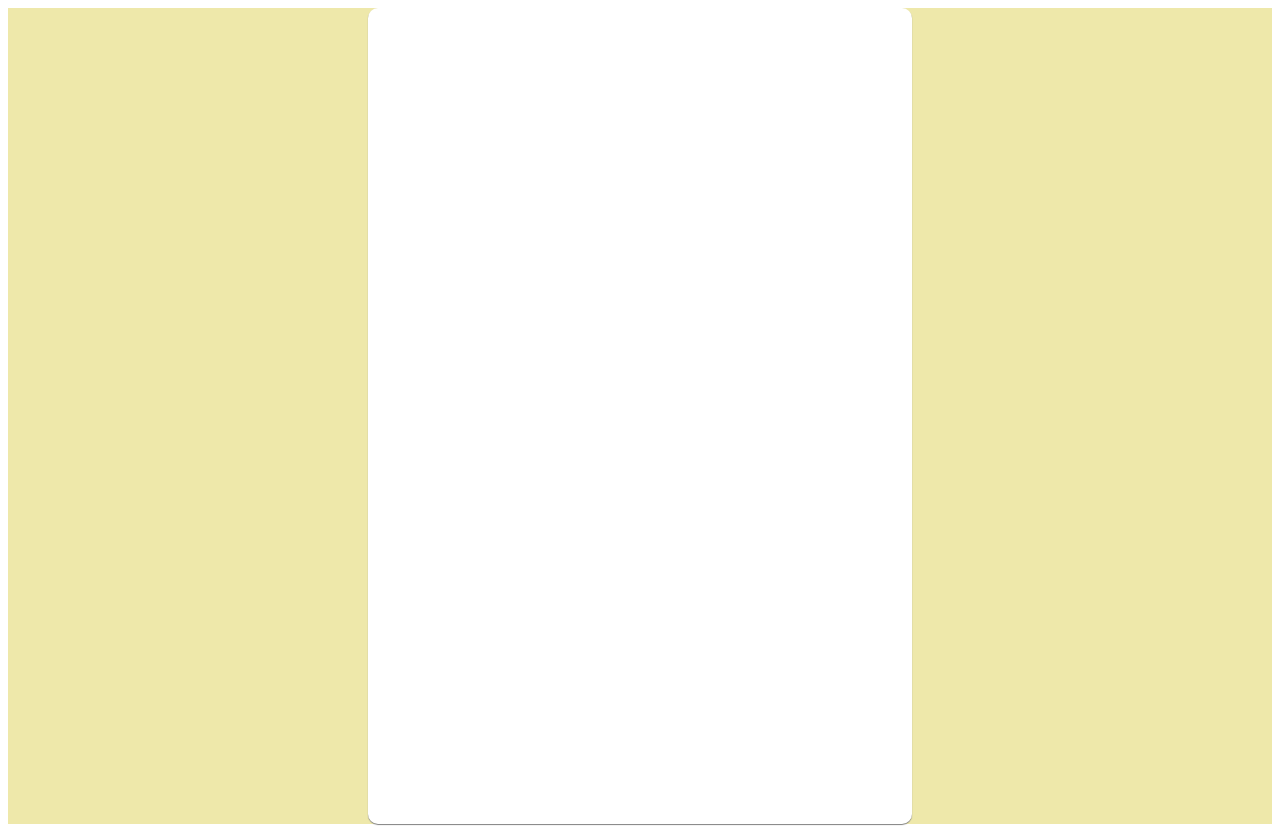
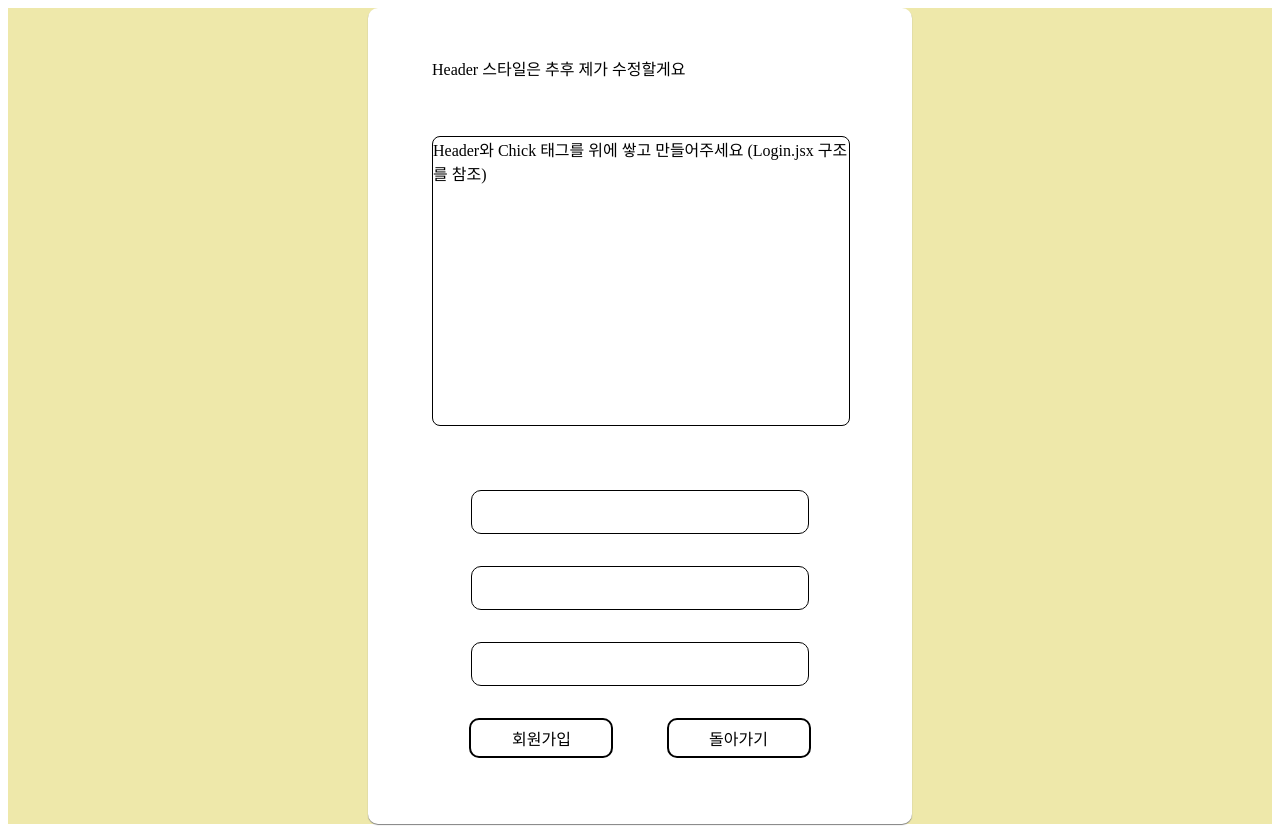
Before and after one commit to jhchoi1182/chicken-project, a React (Create React App) app: page /signup in a window 1280 px wide. Before the commit this address had no page. Built offline with nearby package versions, Linux system fonts and the light colour scheme.

Commit message:
컴포넌트 범용성 수정

```diff
--- a/src/components/pages/Login.jsx
+++ b/src/components/pages/Login.jsx
@@ -1,21 +1,24 @@
 import React from "react";
+import { useNavigate } from "react-router";
 import Chick from "../shared/Chick";
 import Header from "../shared/Header";
 import StBtn from "../ui/buttons/StBtn";
-import StSection from "../ui/div/StSection";
+import StForm from "../ui/div/StForm";
 import StInput from "../ui/inputs/StInput";
 
 const Login = () => {
+  const navigate = useNavigate();
+
   return (
     <section>
       <Header />
       <Chick />
-      <StSection gap="2rem" paddingTop="1rem" alignItem="center">
+      <StForm gap="2rem" paddingTop="1rem" alignItem="center">
         <StInput placeholder="왜 안써지지" />
         <StInput />
         <StBtn width="82%">로그인</StBtn>
-        <StBtn width="82%">회원가입</StBtn>
-      </StSection>
+        <StBtn width="82%" onClick={() => navigate('/signup')}>회원가입</StBtn>
+      </StForm>
     </section>
   );
 };
--- a/src/components/pages/SignUp.jsx
+++ b/src/components/pages/SignUp.jsx
@@ -1,7 +1,29 @@
 import React from "react";
+import { useNavigate } from "react-router";
+import styled from "styled-components";
+import Chick from "../shared/Chick";
+import Header from "../shared/Header";
+import StBtn from "../ui/buttons/StBtn";
+import StSection from "../ui/div/StForm";
+import StSpaceBetween from "../ui/div/StSpaceBetween";
+import StInput from "../ui/inputs/StInput";
 
 const SignUp = () => {
-  return <div>SignUp</div>;
+  const navigate = useNavigate();
+
+  return <section>
+    <Header />
+    <Chick />
+    <StSection gap="2rem" paddingTop="1rem" alignItem="center">
+      <StInput />
+      <StInput />
+      <StInput />
+      <StSpaceBetween width="82%">
+        <StBtn>회원가입</StBtn>
+        <StBtn onClick={() => navigate('/')}>돌아가기</StBtn>
+      </StSpaceBetween>
+    </StSection>
+  </section>;
 };
 
 export default SignUp;
--- a/src/components/shared/Router.js
+++ b/src/components/shared/Router.js
@@ -5,6 +5,7 @@ import Login from '../../components/pages/Login'
 import Todos from '../../components/pages/Todos'
 import Neighborhood from '../../components/pages/Neighborhood'
 import Posts from '../pages/Posts'
+import SignUp from '../pages/SignUp'
 
 const Router = () => {
   return (
@@ -12,6 +13,7 @@ const Router = () => {
       <Layout>
         <Routes>
           <Route path="/" element={<Login />} />
+          <Route path="/signup" element={<SignUp />} />
           <Route path="/todos" element={<Todos />} />
           <Route path="/comments" element={<Posts />} />
           <Route path="/neighborhood" element={<Neighborhood />} />
--- a/src/components/ui/div/StSection.jsx
+++ b/src/components/ui/div/StForm.jsx
@@ -1,20 +1,20 @@
 import React from "react";
 import styled from "styled-components";
 
-const StSection = (props) => {
+const StForm = (props) => {
   const { gap, paddingTop, children, alignItem } = props;
   const styles = { gap, paddingTop, alignItem };
 
   return <Section {...styles}>{children}</Section>;
 };
 
-StSection.defaultProps = {
+StForm.defaultProps = {
   gap: "2rem",
   paddingTop: "1rem",
   alignItem: "",
 };
 
-const Section = styled.section`
+const Section = styled.form`
   display: flex;
   justify-content: center;
   flex-direction: column;
@@ -23,4 +23,4 @@ const Section = styled.section`
   padding-top: ${(props) => props.paddingTop};
 `;
 
-export default StSection;
+export default StForm;
--- /dev/null
+++ b/src/components/ui/div/StSpaceBetween.jsx
@@ -0,0 +1,23 @@
+import React from 'react'
+import styled from 'styled-components'
+
+const StSpaceBetween = (props) => {
+  const {width, children} = props
+
+  return (
+    <Div width={width}>{children}</Div>
+  )
+}
+
+StSpaceBetween.defaultProps = {
+  width: "100%"
+};
+
+const Div = styled.div`
+  width: ${(props) => props.width};
+  display: flex;
+  align-items: center;
+  justify-content: space-between;
+`
+
+export default StSpaceBetween
```
Also changed, not shown: src/components/shared/LoginHeader.jsx (deleted).
